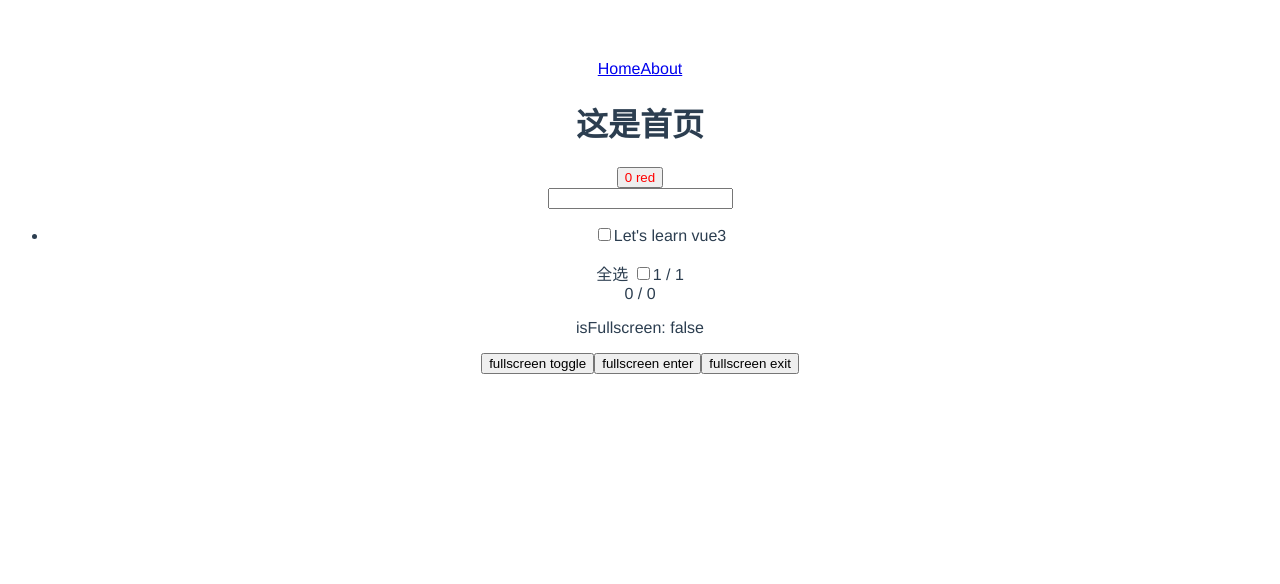
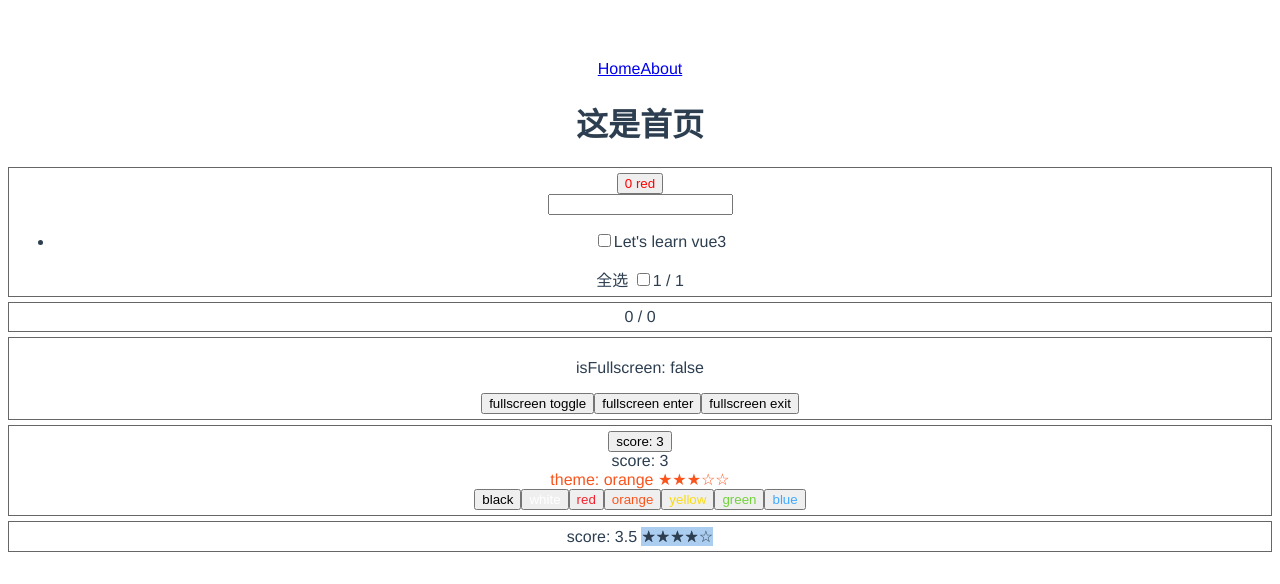
Before and after one commit to practice-daily/geektime-courses, a Vue app in the folder vue3/: page /#/ in a window 1280 px wide. Shown: the top 584 px of the page. Built offline with nearby package versions, Linux system fonts and the light colour scheme.

Commit message:
vue3 component Rate

```diff
--- /dev/null
+++ b/vue3/src/components/Rate.vue
@@ -0,0 +1,31 @@
+<template>
+  <div>
+    <div>score: {{value}}</div>
+    <div :style="fontStyle">
+      theme: {{theme}}
+      {{rate}}
+    </div>
+  </div>
+</template>
+
+<script setup>
+import { defineProps, computed } from 'vue'
+
+const props = defineProps({
+  value: Number,
+  theme: {
+    type: String,
+    default: 'orange'
+  },
+  themeObj: {
+    type: Object,
+    required: true
+  }
+})
+
+const rate = computed(() => '★★★★★☆☆☆☆☆'.slice(5 - props.value, 10 - props.value))
+
+const fontStyle = computed(() => {
+  return `color: ${props.themeObj[props.theme]};`
+})
+</script>
--- /dev/null
+++ b/vue3/src/components/Rate2.vue
@@ -0,0 +1,59 @@
+<template>
+  <div class="rate" @mouseout="mouseout" style="background-color: #abcdef;">
+    <span v-for="num in 5" :key="num" @mouseover="mouseover(num)">☆</span>
+    <span class="hollow" :style="fontWidth">
+      <span v-for="num in 5" :key="num" @mouseover="mouseover(num)" @click="update(num)">★</span>
+    </span>
+  </div>
+</template>
+
+<script setup>
+import { ref, computed, defineProps, defineEmits } from 'vue'
+
+const props = defineProps({
+  modelValue: {
+    type: Number,
+    default: 0
+  }
+})
+
+const emits = defineEmits(['update:modelValue'])
+
+let clicked = false
+
+// 评分宽度
+const width = ref(props.modelValue)
+const fontWidth = computed(() => `width: ${width.value}em;`)
+const mouseover = num => {
+  console.log('mouseover')
+  width.value = num
+}
+function mouseout() {
+  console.log('mouseout', clicked)
+  if (!clicked) {
+    width.value = props.modelValue
+  }
+  clicked = false
+}
+
+function update(num) {
+  clicked = true
+  emits('update:modelValue', num)
+}
+</script>
+
+<style scoped>
+.rate {
+  position: relative;
+  display: inline-block;
+  cursor: pointer;
+}
+.hollow {
+  position: absolute;
+  /* display: inline-block; */
+  top: 0;
+  left: 0;
+  width: 0;
+  overflow: hidden;
+}
+</style>
--- a/vue3/src/pages/home.vue
+++ b/vue3/src/pages/home.vue
@@ -1,18 +1,40 @@
 <template>
   <h1>这是首页</h1>
+
+  <div class="section-item">
     <button class="color" @click="add">{{count}} {{color}}</button>
     <Todolist></Todolist>
+  </div>
+
+  <div class="section-item">
     <span>{{x}} / {{y}}</span>
+  </div>
 
+  <div class="section-item">
     <p>isFullscreen: {{isFullscreen}}</p>
     <button @click="toggle">fullscreen toggle</button>
     <button @click="enter">fullscreen enter</button>
     <button @click="exit">fullscreen exit</button>
+  </div>
+
+  <div class="section-item">
+    <button @click="changeScore">score: {{score}}</button>
+    <Rate :value="score" :theme="theme" :themeObj="themeObj"></Rate>
+    <button v-for="item in themeList" :style="{color: themeObj[item]}" @click="selectTheme(item)">{{item}}</button>
+  </div>
+
+  <div class="section-item">
+    score: {{score2}}
+    <!-- <Rate2 :value="score2" @update-score="updateScore"></Rate2> -->
+    <Rate2 v-model="score2"></Rate2>
+  </div>
 </template>
 
 <script setup>
 import { ref } from 'vue'
-import Todolist from '../components/Todolist.vue';
+import Todolist from '../components/Todolist.vue'
+import Rate from '../components/Rate.vue'
+import Rate2 from '../components/Rate2.vue'
 import { useMouse } from '../utils/mouse'
 import { useFullscreen } from '@vueuse/core'
 
@@ -26,10 +48,46 @@ function add() {
 }
 
 const { isFullscreen, enter, exit, toggle } = useFullscreen()
+
+const themeObj = {
+  'black': '#00',
+  'white': '#fff',
+  'red': '#f5222d',
+  'orange': '#fa541c',
+  'yellow': '#fadb14',
+  'green': '#73d13d',
+  'blue': '#40a9ff',
+}
+const themeList = Object.keys(themeObj)
+let theme = ref(undefined)
+const selectTheme = _theme => theme.value = _theme
+
+const score = ref(3)
+
+let direction = score.value >= 5 ? -1 : 1
+const changeScore = _ => {
+  if (score.value === 0) {
+    direction = 1
+  } else if (score.value === 5) {
+    direction = -1
+  }
+  score.value += direction
+}
+
+const score2 = ref(3.5)
+function updateScore(val) {
+  score2.value = val
+}
 </script>
 
 <style scoped>
 .color {
   color: v-bind(color);
 }
+
+.section-item {
+  margin: 5px 0;
+  padding: 5px;;
+  border: 1px solid #666;
+}
 </style>
```
Lines whose indentation alone changed are shown as unchanged.
